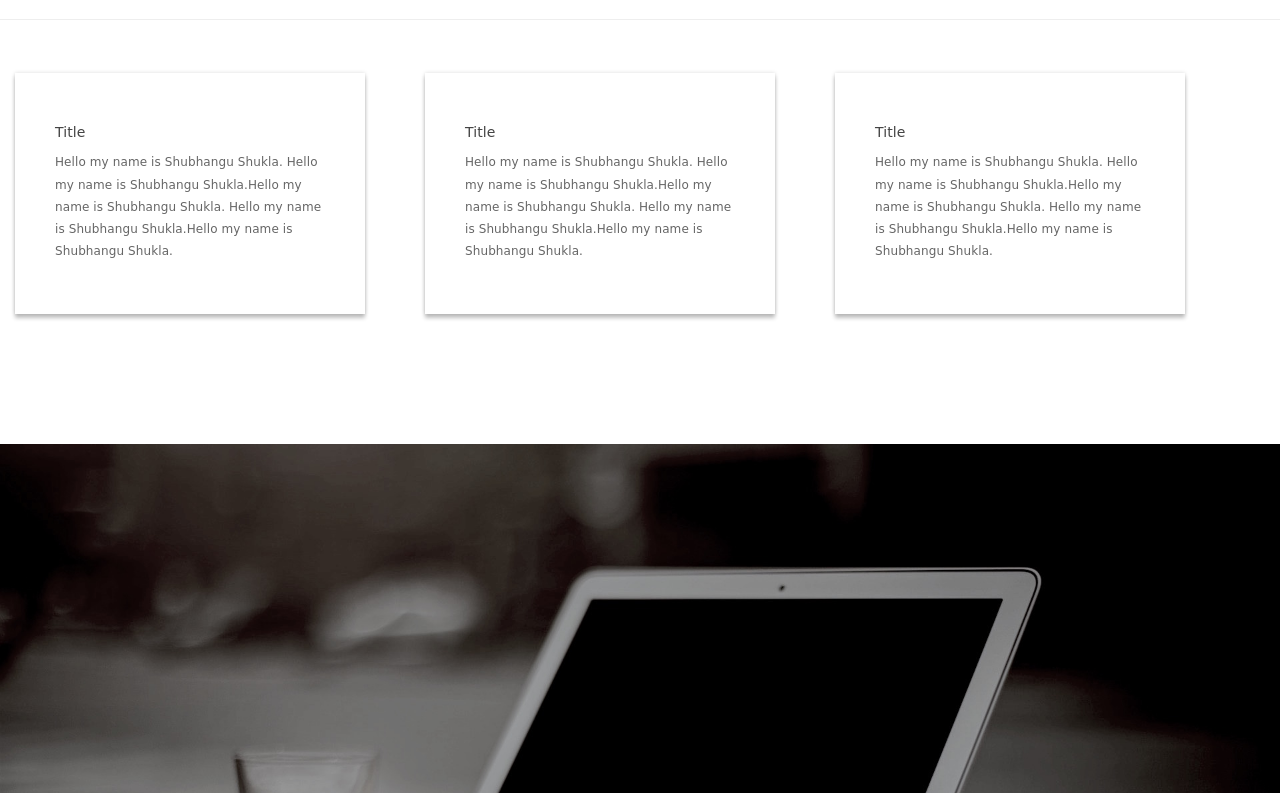
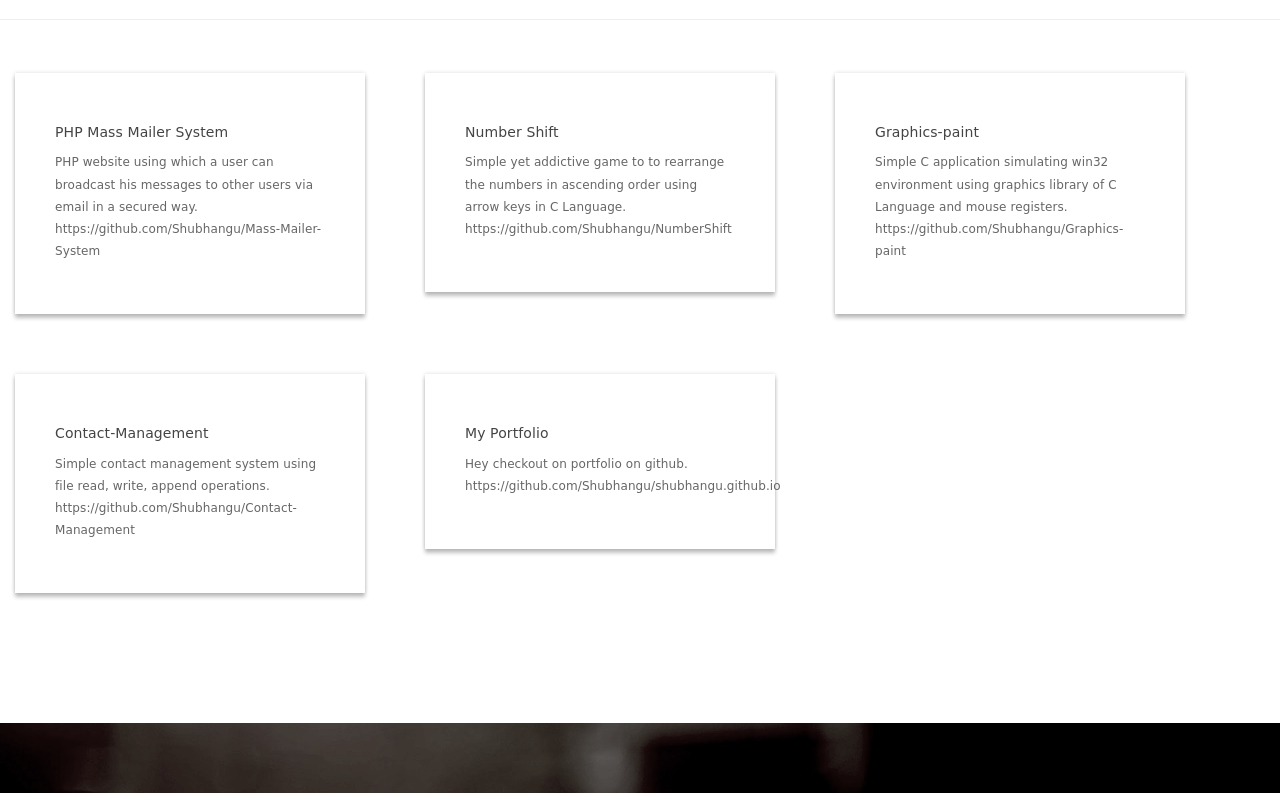
Before and after one commit to Shubhangu/shubhangu.github.io, a plain HTML site: page index.html in a window 1280 px wide. Shown: the part 5047-5840 px from the top of the page. Drawn offline with nearby package versions, Linux system fonts and the light colour scheme.

Commit message:
This is Second commit
In this commit made changes to the informations and provided links to the projects

```diff
--- a/index.html
+++ b/index.html
@@ -187,19 +187,19 @@
             <div class="col-md-6 col-sm-6">
                 <div class="skill-tech">
                     <h4><i class="fa fa-code"></i>Coding</h4>
-                    Lorem ipsumjkkmkmkmkmkmkjijhhgvttrdtrdfgyhjgftrdtfgvbhnjk;
+                    Good at C and Data structures in C.<br>
                   </div>
             </div>
             <div class="col-md-6 col-sm-6">
                 <div class="skill-tech">
                     <h4><i class="fa fa-globe"></i>Web Development</h4>
-                    Lorem ipsumjkkmkmkmkmkmkjijhhgvttrdtrdfgyhjgftrdtfgvbhnjk;
+                    Backend Web Development using PHP.
                   </div>
             </div>
             <div class="col-md-6 col-sm-6">
                 <div class="skill-tech">
                     <h4><i class="fa fa-database"></i>Database</h4>
-                    Lorem ipsumjkkmkmkmkmkmkjijhhgvttrdtrdfgyhjgftrdtfgvbhnjk;
+                    Database Management using MySQL.
                   </div>
             </div>
           </article>
@@ -213,24 +213,38 @@
             </article>
             <article class="row my-work">
               <div class="box box-slim col-xs-8 col-md-offset-2 col-md-8 col-md-offset-2 col-lg-offset-4 col-lg-4 col-lg-offset-4">
-                  <h6>Title</h6>
-                  <p class="small-text">Hello my name is Shubhangu Shukla.
-                      Hello my name is Shubhangu Shukla.Hello my name is Shubhangu Shukla.
-                      Hello my name is Shubhangu Shukla.Hello my name is Shubhangu Shukla.
+                  <h6>PHP Mass Mailer System</h6>
+                  <p class="small-text">
+                      PHP website using which a user can broadcast his messages to other users via email in a secured way.<br>
+                      https://github.com/Shubhangu/Mass-Mailer-System
                   </p>
               </div>
               <div class="box box-slim col-xs-8 col-md-offset-2 col-md-8 col-md-offset-2 col-lg-offset-4 col-lg-4 col-lg-offset-4">
-                  <h6>Title</h6>
-                  <p class="small-text">Hello my name is Shubhangu Shukla.
-                      Hello my name is Shubhangu Shukla.Hello my name is Shubhangu Shukla.
-                      Hello my name is Shubhangu Shukla.Hello my name is Shubhangu Shukla.
+                  <h6>Number Shift</h6>
+                  <p class="small-text">Simple yet addictive game to to rearrange the numbers in ascending order using arrow keys in C Language.<br>
+                    https://github.com/Shubhangu/NumberShift
                   </p>
               </div>
               <div class="box box-slim col-xs-8 col-md-offset-2 col-md-8 col-md-offset-2 col-lg-offset-4 col-lg-4 col-lg-offset-4">
-                  <h6>Title</h6>
-                  <p class="small-text">Hello my name is Shubhangu Shukla.
-                      Hello my name is Shubhangu Shukla.Hello my name is Shubhangu Shukla.
-                      Hello my name is Shubhangu Shukla.Hello my name is Shubhangu Shukla.
+                  <h6>Graphics-paint</h6>
+                  <p class="small-text">
+                      Simple C application simulating win32 environment using graphics library of C Language and mouse registers.<br>
+                      https://github.com/Shubhangu/Graphics-paint
+                  </p>
+              </div>
+              <div class="box box-slim col-xs-8 col-md-offset-2 col-md-8 col-md-offset-2 col-lg-offset-4 col-lg-4 col-lg-offset-4">
+                  <h6>Contact-Management</h6>
+                  <p class="small-text">
+                      Simple contact management system using file read, write, append operations.<br>
+                      https://github.com/Shubhangu/Contact-Management
+                  </p>
+              </div>
+
+              <div class="box box-slim col-xs-8 col-md-offset-2 col-md-8 col-md-offset-2 col-lg-offset-4 col-lg-4 col-lg-offset-4">
+                  <h6>My Portfolio</h6>
+                  <p class="small-text">
+                      Hey checkout on portfolio on github.<br>
+                      https://github.com/Shubhangu/shubhangu.github.io
                   </p>
               </div>
             </article>
```
